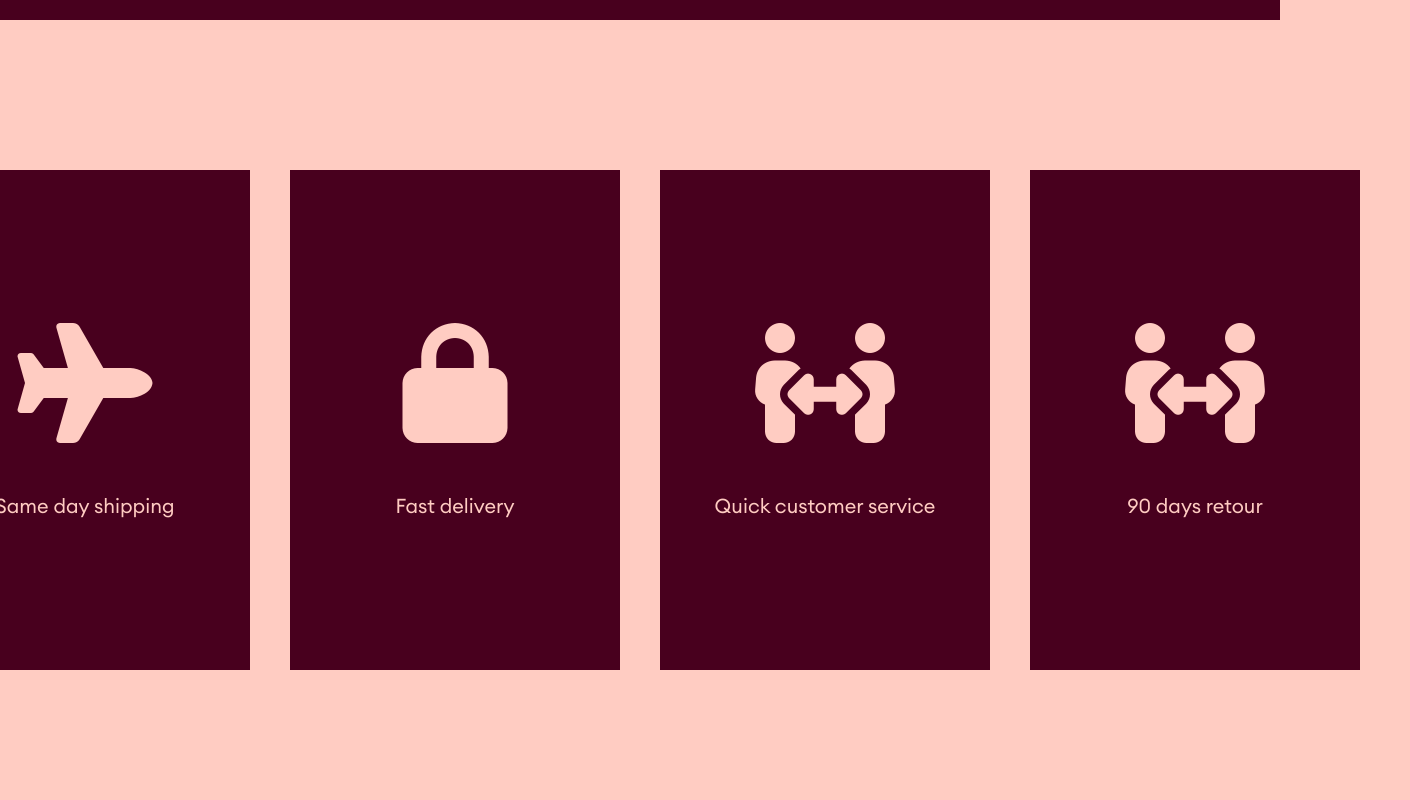
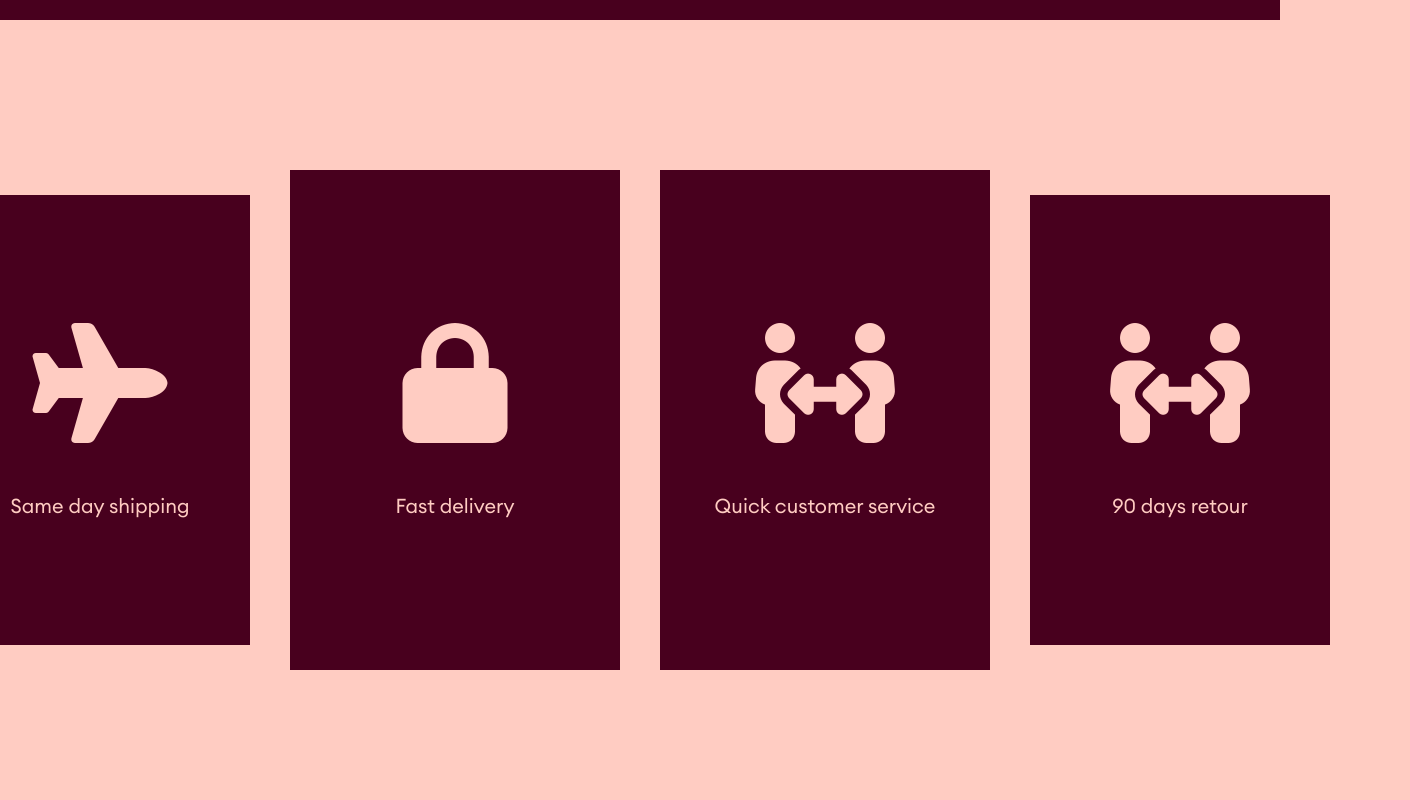
Before and after one commit to JamieVos991/Collezione-React, a React (Create React App) app: page / in a window 1280 px wide. Shown: the part 6040-6840 px from the top of the page, 1410 px wide, since content can reach past the window. Built offline with nearby package versions, Linux system fonts and the light colour scheme.

Commit message:
Features css change

```diff
--- a/package.json
+++ b/package.json
@@ -14,6 +14,7 @@
     "react-dom": "^18.2.0",
     "react-icons": "^4.6.0",
     "react-intersection-observer": "^9.4.0",
+    "react-model": "^4.2.1",
     "react-overlays": "^5.2.1",
     "react-router-dom": "^6.4.3",
     "react-scripts": "5.0.1",
--- a/src/components/Features/Features.scss
+++ b/src/components/Features/Features.scss
@@ -14,22 +14,32 @@ $color_3: #ff5c28;
 }
 
 .about {
-    width: 33rem;
-    height: 50rem;
+    width: 30rem;
+    height: 45rem;
     background: $color_1;
     display: flex;
     align-items: center;
     flex-direction: column;
     justify-content: center;
+    align-items: center;
     gap: 5rem;
+}
+
+.about:nth-child(2) {
+    width: 33rem;
+    height: 50rem;
+}
+
+.about:nth-child(3) {
+    width: 33rem;
+    height: 50rem;
 }
 
 .container-about {
     display: flex;
     gap: 4rem;
     justify-content: center;
-    flex-direction: row;
-    padding: 5rem;
+    align-items: center;
 }
 
 i {
```
Also changed, not shown: 1 other file (tests, documents, lock files or other folders).
